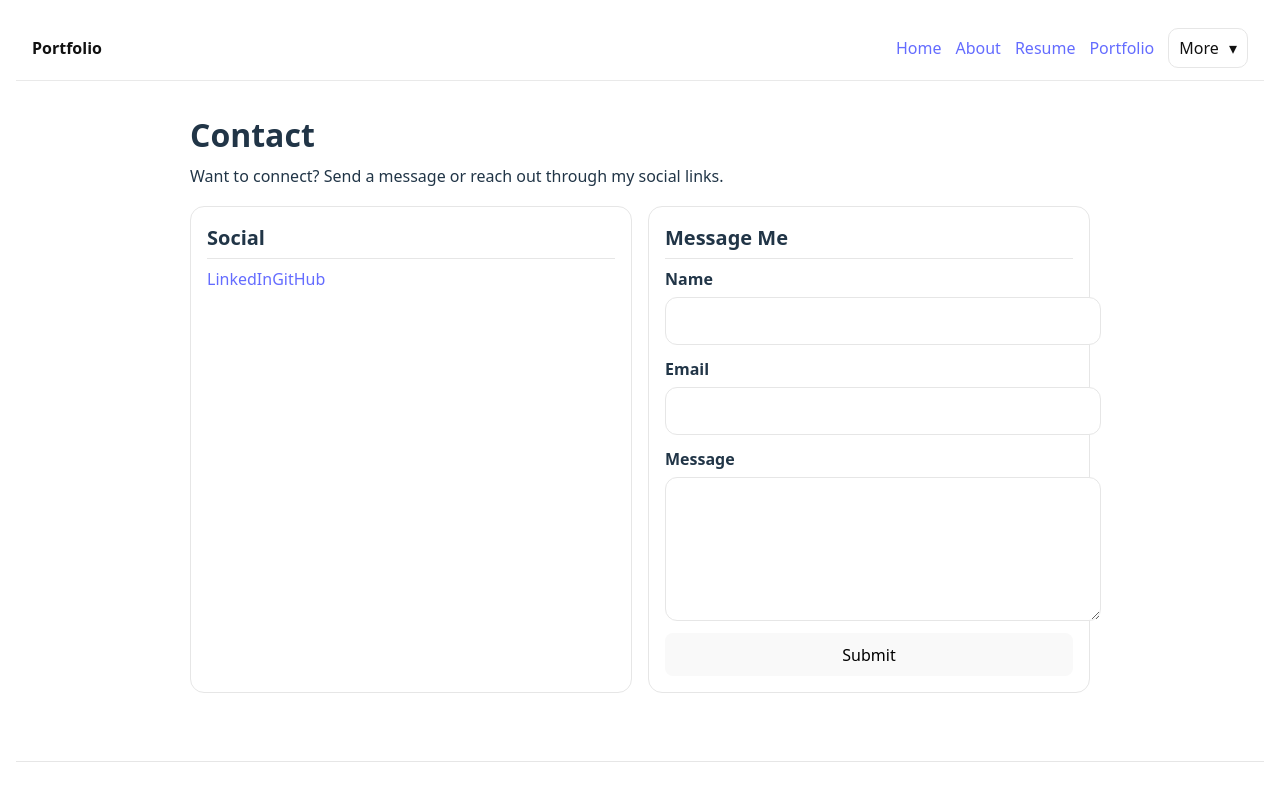
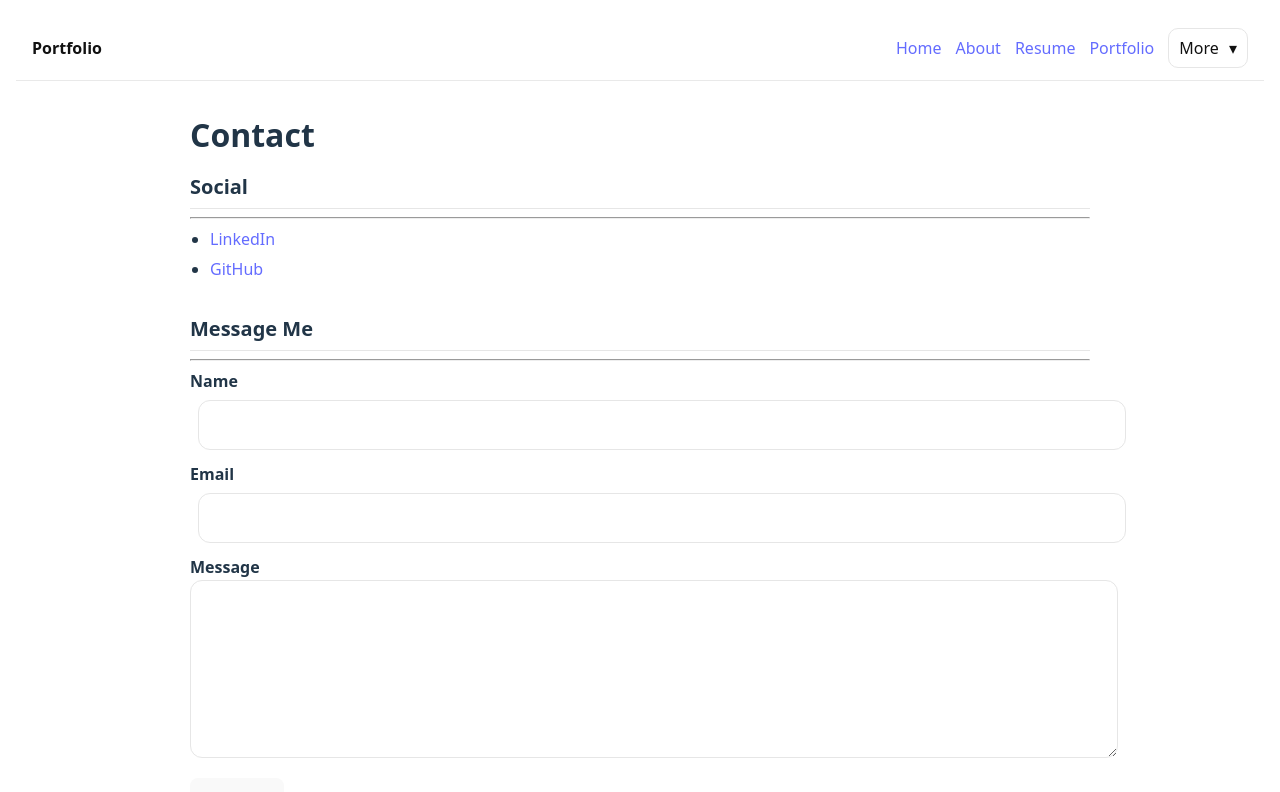
Before and after one commit to isaiahurquilla/Portfolio, a React (Vite) app: page /contact in a window 1280 px wide. Shown: the top 792 px of the page. Built offline with nearby package versions, Linux system fonts and the light colour scheme.

Commit message:
Connected contact to email

```diff
--- a/src/App.jsx
+++ b/src/App.jsx
@@ -2,6 +2,7 @@ import { BrowserRouter, Routes, Route, Navigate } from "react-router-dom";
 import "./App.css";
 import Navbar from "./components/Navbar";
 import Footer from "./components/Footer";
+import NotFound from "./pages/NotFound";
 
 import Home from "./pages/Home";
 import About from "./pages/About";
@@ -39,7 +40,7 @@ export default function App() {
 
           <Route path="/contact" element={<Contact />} />
 
-          <Route path="*" element={<Navigate to="/" replace />} />
+          <Route path="*" element={<NotFound />} />
         </Routes>
       </Layout>
     </BrowserRouter>
--- a/src/pages/Contact.jsx
+++ b/src/pages/Contact.jsx
@@ -1,67 +1,80 @@
-import { useState } from "react";
+import { useLocation } from "react-router-dom";
 
 export default function Contact() {
-  const [status, setStatus] = useState("");
-
-  function handleSubmit(e) {
-    e.preventDefault();
-    setStatus("Submitted! (frontend only for now)");
-    e.currentTarget.reset();
-  }
+  const { search } = useLocation();
+  const sent = new URLSearchParams(search).get("sent") === "1";
 
   return (
     <section className="page">
       <h1>Contact</h1>
-      <p className="muted">
-        Want to connect? Send a message or reach out through my social links.
-      </p>
 
-      <div className="grid" style={{ gridTemplateColumns: "1fr 1fr" }}>
-        <div className="card">
-          <h2 style={{ marginTop: 0 }}>Social</h2>
-          <div className="btnRow">
+      {sent ? (
+        <p className="muted">✅ Message sent! Thanks for reaching out.</p>
+      ) : null}
+
+      <h2>Social</h2>
+      <hr />
+
+      <ul>
+        <li>
           <a
-              className="btn"
             href="https://www.linkedin.com/"
             target="_blank"
             rel="noopener noreferrer"
           >
             LinkedIn
           </a>
+        </li>
+        <li>
           <a
-              className="btn"
             href="https://github.com/isaiahurquilla"
             target="_blank"
             rel="noopener noreferrer"
           >
             GitHub
           </a>
-          </div>
-        </div>
+        </li>
+      </ul>
 
-        <div className="card">
-          <h2 style={{ marginTop: 0 }}>Message Me</h2>
-          <form onSubmit={handleSubmit} style = {{ display: "grid", gap: "0.75rem" }}>
+      <h2 style={{ marginTop: "2rem" }}>Message Me</h2>
+      <hr />
+
+      <form action="https://formspree.io/f/mzdjrqlz" method="POST">
+        <p>
           <label>
-            Name
-            <input name="name" required />
+            Name{" "}
+            <input name="name" required style={{ marginLeft: "0.5rem" }} />
           </label>
+        </p>
 
+        <p>
           <label>
-            Email
-            <input name="email" type="email" required />
+            Email{" "}
+            <input
+              name="email"
+              type="email"
+              required
+              style={{ marginLeft: "0.5rem" }}
+            />
           </label>
+        </p>
 
-          <label>
+        <p>
+          <label style={{ display: "block" }}>
             Message
-            <textarea name="message" rows="5" required />
+            <br />
+            <textarea name="message" rows="6" required />
           </label>
+        </p>
 
-          <button type = "submit">Submit</button>
-          {status ? <p className = "muted">{status}</p> : null}
+        <input
+          type="hidden"
+          name="_redirect"
+          value="https://portfolio-rust-eta-21.vercel.app/contact?sent=1"
+        />
+
+        <button type="submit">Submit</button>
       </form>
-        </div>
-      </div>
     </section>
   );
 }
--- /dev/null
+++ b/src/pages/NotFound.jsx
@@ -0,0 +1,21 @@
+import { Link, useLocation } from "react-router-dom";
+
+export default function NotFound() {
+  const location = useLocation();
+
+    return (
+        <section className="page">
+            <h1>404 - Not Found</h1>
+            <p className="muted">
+                The page "<strong>{location.pathname}</strong>" does not exist.
+                </p>
+
+                <div className="btnRow">
+                    <Link className="btn" to="/">Go Home</Link>
+                    <Link className="btn" to="/portfolio">View Portfolio</Link>
+                    <Link className="btn" to="/blog">Read Blog</Link>
+                    <Link className="btn" to="/contact">Contact Me</Link>
+                </div>
+        </section>
+    );
+}
```
Lines whose indentation alone changed are shown as unchanged.
